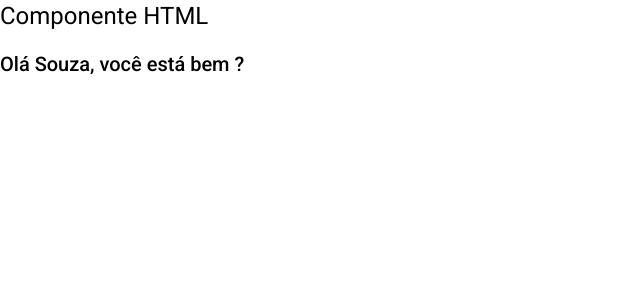
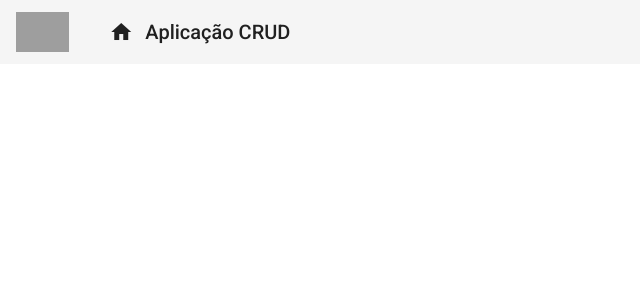
Before and after one commit to Allysonubius/angular-essentials, an Angular app in the folder frontend/: page / in a window 1280 px wide. Shown: the top 300 px of the page, without its empty margins (0-640 px from the left). Built offline with nearby package versions, Linux system fonts and the light colour scheme; grey boxes are pictures that could not be loaded.

Commit message:
Iniciado criação do cabeçalho.

```diff
--- a/frontend/package.json
+++ b/frontend/package.json
@@ -28,6 +28,7 @@
     "@angular-devkit/build-angular": "~0.1100.2",
     "@angular/cli": "~11.0.2",
     "@angular/compiler-cli": "~11.0.1",
+    "@schematics/angular": "^11.0.2",
     "@types/node": "^12.11.1",
     "ts-node": "~8.3.0",
     "tslint": "~6.1.0",
--- a/frontend/src/app/app.component.html
+++ b/frontend/src/app/app.component.html
@@ -1,3 +1 @@
-<h1>Componente HTML</h1>
-
-<h2>Olá {{nome}}, você está bem ?</h2>
+<app-header></app-header>
--- a/frontend/src/app/app.component.ts
+++ b/frontend/src/app/app.component.ts
@@ -5,5 +5,5 @@
   templateUrl: 'app.component.html'
 })
 export class AppComponent {
-  nome = 'Souza';
+
 }
--- /dev/null
+++ b/frontend/src/app/components/template/header/header.component.css
@@ -0,0 +1,22 @@
+.header {
+    display: flex;
+    align-items: center;
+}
+
+.header a {
+    display: flex;
+    align-items: center;
+    text-decoration: none;
+}
+
+.header .logo {
+    max-height: 2em;
+}
+
+.title-group {
+    padding: 2em;
+}
+
+.title-group i {
+    padding-right: 0.5em;
+}
--- /dev/null
+++ b/frontend/src/app/components/template/header/header.component.html
@@ -0,0 +1,15 @@
+<mat-toolbar class="header">
+    <span>
+      <a>
+        <img class="logo" src="../../../../assets/img//logo//logo.png" alt="logo">
+      </a>
+    </span>
+    <span class="title-group">
+      <a>
+        <i class="material-icons">
+          home
+        </i>
+        Aplicação CRUD
+      </a>
+    </span>
+</mat-toolbar>
--- /dev/null
+++ b/frontend/src/app/components/template/header/header.component.ts
@@ -0,0 +1,15 @@
+import { Component, OnInit } from '@angular/core';
+
+@Component({
+  selector: 'app-header',
+  templateUrl: './header.component.html',
+  styleUrls: ['./header.component.css']
+})
+export class HeaderComponent implements OnInit {
+
+  constructor() { }
+
+  ngOnInit() {
+  }
+
+}
```
Also changed, not shown: frontend/src/app/app.module.ts (+6 -1 lines), frontend/src/assets/img/logo/logo.png (added), 1 other file (tests, documents, lock files or other folders).
